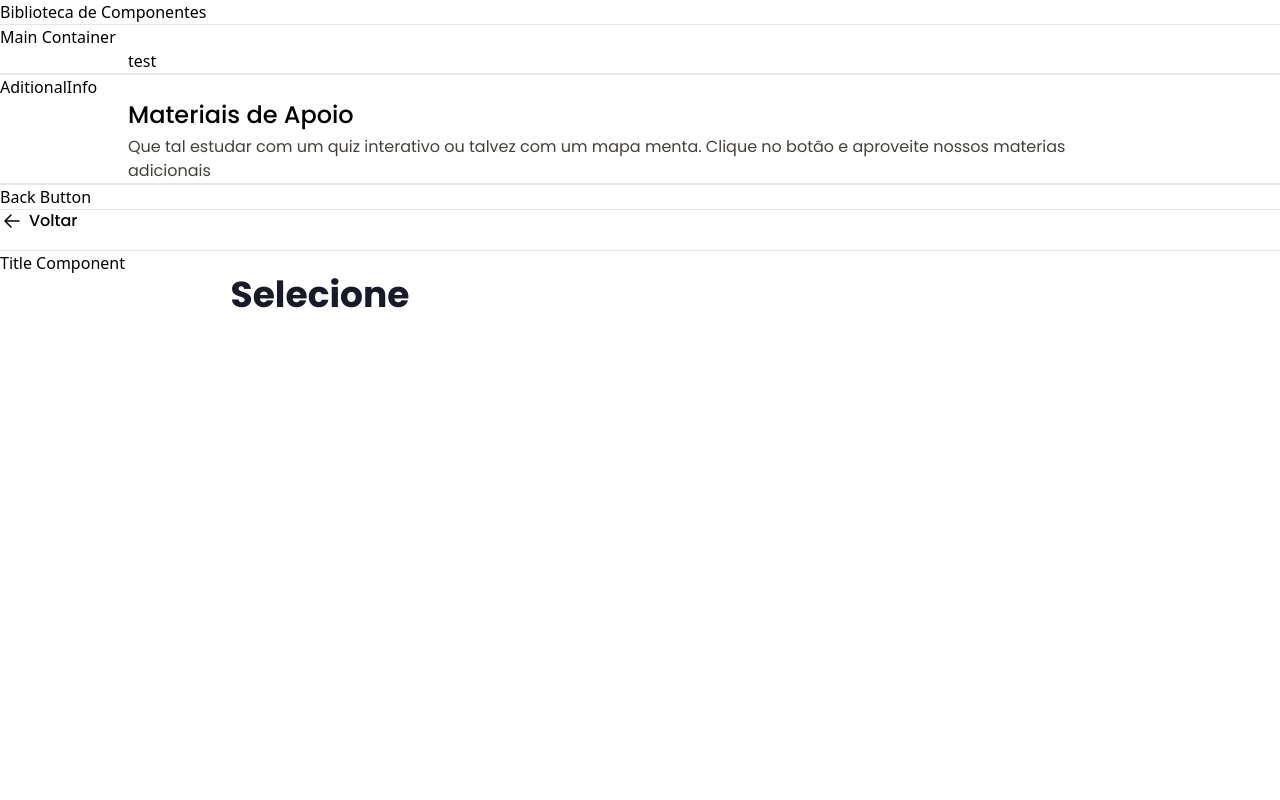
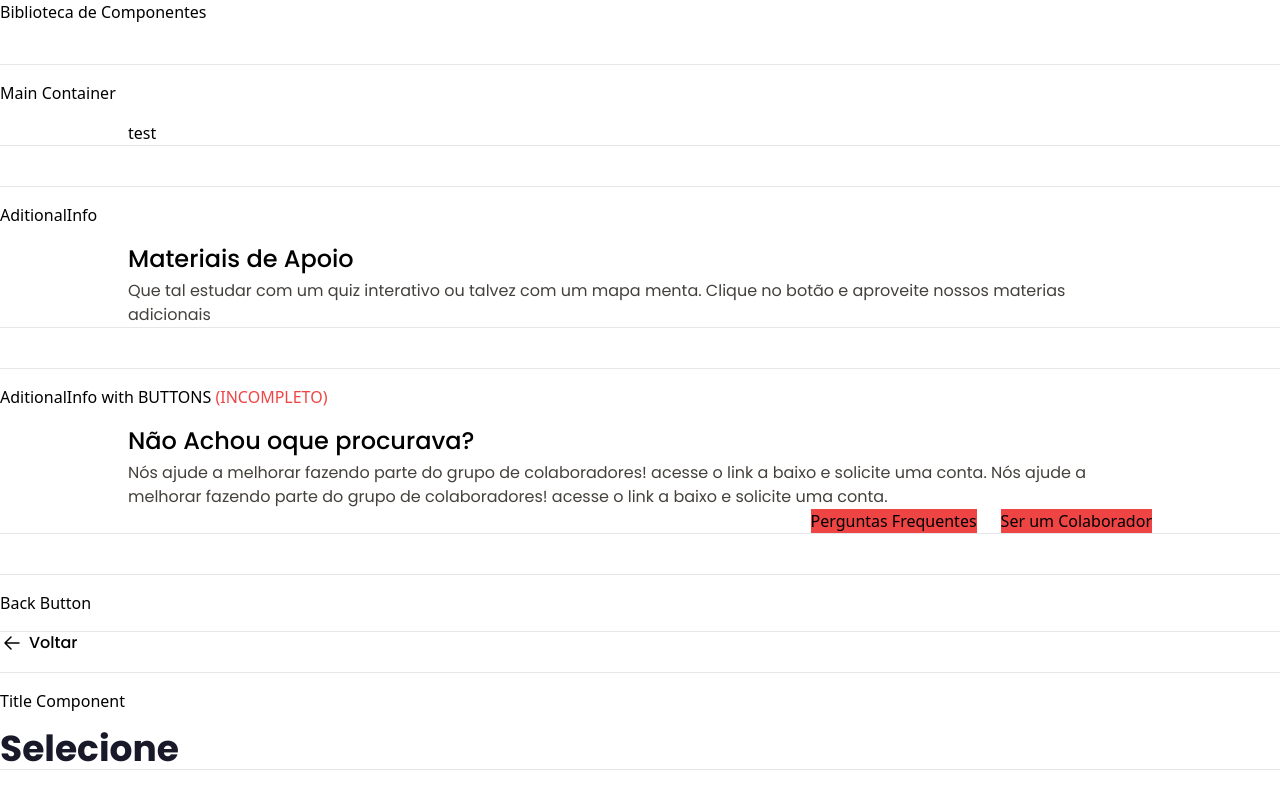
Before and after one commit to fabricadesoftware-ifc/fabricaHistologia_frontend, a Vue app: page /test-components in a window 1280 px wide. Built offline with nearby package versions, Linux system fonts and the light colour scheme.

Commit message:
REFACTOR: Add props data and styling to AdditionalInfo component #16

```diff
--- a/dev-dist/sw.js
+++ b/dev-dist/sw.js
@@ -82,7 +82,7 @@ define(['./workbox-b5f7729d'], (function (workbox) { 'use strict';
     "revision": "3ca0b8505b4bec776b69afdba2768812"
   }, {
     "url": "index.html",
-    "revision": "0.bdruj6b2nv"
+    "revision": "0.00jpiqbjvjg"
   }], {});
   workbox.cleanupOutdatedCaches();
   workbox.registerRoute(new workbox.NavigationRoute(workbox.createHandlerBoundToURL("index.html"), {
--- a/src/components/AdditionalInfo.vue
+++ b/src/components/AdditionalInfo.vue
@@ -14,6 +14,10 @@ const props = defineProps({
   data: {
     type: Object,
     required: false
+  },
+  buttons: {
+    type: Boolean,
+    required: false
   }
 })
 </script>
@@ -24,5 +28,9 @@ const props = defineProps({
       <p class="text-stone-700 mt-1 font-normal font-poppins">{{ props.description }}</p>
     </div>
     <TopicsAdditionalInfo :datas="props.data" />
+    <div class="w-full flex justify-end gap-6" v-show="props.buttons">
+       <button class="bg-red-500">Perguntas Frequentes</button>
+       <button class="bg-red-500">Ser um Colaborador</button>
+    </div>
   </ContainerDefault>
 </template>
--- a/src/components/DefaultTitle.vue
+++ b/src/components/DefaultTitle.vue
@@ -16,15 +16,15 @@ const props = defineProps({
         type: String,
         default: 'text-4xl'
     },
-    'boxSize': {
+    'position': {
         type: String,
-        default: 'w-1/2'
+        default: 'justify-start'
     }
 })
 </script>
 
 <template>
-    <div :class="`${props.boxSize} flex justify-center flex-wrap flex-row`">
+    <div :class="`${props.position} flex  flex-wrap flex-row`">
         <span :class="`${props.weight} ${props.color} font-poppins ${props.size}`">{{ props.content }}</span>
     </div>
 </template>
--- a/src/views/tests/ComponentsView.vue
+++ b/src/views/tests/ComponentsView.vue
@@ -4,6 +4,22 @@ import AdditionalInfo from '@/components/AdditionalInfo.vue';
 import BackButton from '../../components/BackButton.vue';
 import DefaultTitle from '@/components/DefaultTitle.vue';
 
+const datas_AdditionalInfo = [
+  {
+    title: 'Aulas',
+    refs: [
+      { link: 'link para a aula 1', desc: 'breve descricao' },
+      { link: 'link para a aula 2', desc: 'breve descricao' }
+    ]
+  },
+  {
+    title: 'PDF"s',
+    refs: [
+      { link: 'link para o mapa mental/documento 1', desc: 'breve descricao' },
+      { link: 'link para o mapa mental/documento 2', desc: 'breve descricao' }
+    ]
+  }
+]
 </script>
 
 <template>
@@ -14,25 +30,32 @@ import DefaultTitle from '@/components/DefaultTitle.vue';
         <!-- <Component -->
         <!-- <hr> -->
 
-        <hr>
-        <p>Main Container</p>
+        <hr class="mt-10">
+        <p class="py-4">Main Container</p>
         <ContainerDefault>
             test
         </ContainerDefault>
         <hr>
 
-        <hr>
-        <p>AditionalInfo</p>
-        <AdditionalInfo :title="'Materiais de Apoio'" :description="'Que tal estudar com um quiz interativo ou talvez com um mapa menta. Clique no botão e aproveite nossos materias adicionais'" />
+        <hr class="mt-10">
+        <p class="py-4">AditionalInfo</p>
+        <AdditionalInfo title="Materiais de Apoio" description="Que tal estudar com um quiz interativo ou talvez com um mapa menta. Clique no botão e aproveite nossos materias adicionais" :datas="datas_AdditionalInfo" />
         <hr>
 
+        <hr class="mt-10">
+        <p class="py-4">AditionalInfo with BUTTONS <span class="text-red-500">(INCOMPLETO)</span></p>
+        <AdditionalInfo title="Não Achou oque procurava?" description="Nós ajude a melhorar fazendo parte do grupo de colaboradores! acesse o link a baixo e solicite uma conta. Nós ajude a melhorar fazendo parte do grupo de colaboradores! acesse o link a baixo e solicite uma conta. " buttons />
         <hr>
-        <p>Back Button</p>
+
+        <hr class="mt-10">
+        <p class="py-4">Back Button</p>
         <BackButton />
         <hr>
 
         <hr class="mt-10">
-        <p>Title Component</p>
+        <p class="py-4">Title Component</p>
         <DefaultTitle />
+        <hr>
+
     </main>
 </template>
```
